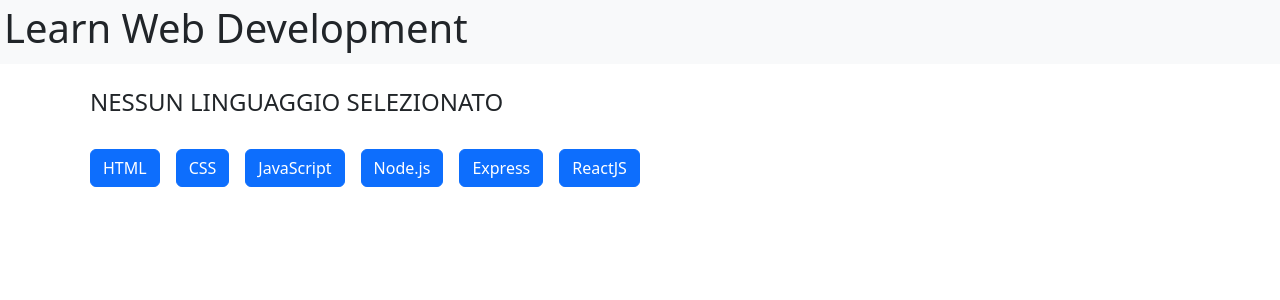
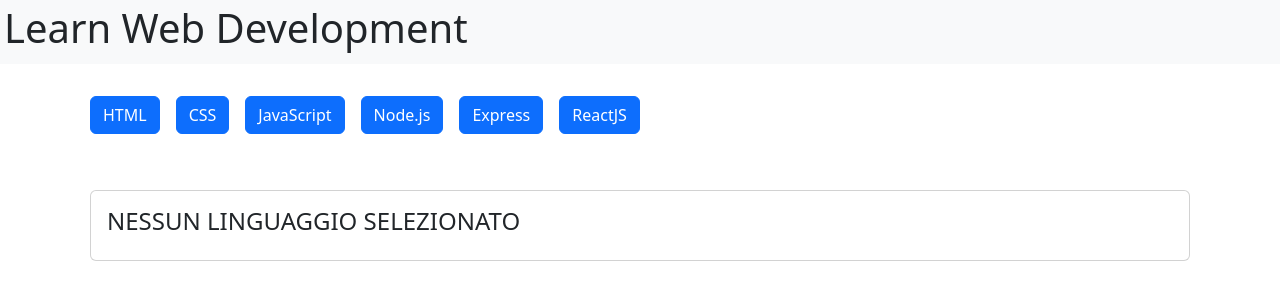
Before and after one commit to MegaEmme/react-use-state, a React (Vite) app: page / in a window 1280 px wide. Shown: the top 300 px of the page. Built offline with nearby package versions, Linux system fonts and the light colour scheme.

Commit message:
feat: modified buffon

```diff
--- a/src/components/Button.jsx
+++ b/src/components/Button.jsx
@@ -5,14 +5,14 @@
     const [isActive, setIsActive] = useState(null);
     return (
         <>
-            <div className={`m-2 mb-4 ${isActive === null ? 'd-block' : 'd-none'}`}>
-                <h4 className="card-body">NESSUN LINGUAGGIO SELEZIONATO</h4>
-            </div>
             {buttons.map(element =>
                 <button onClick={() => { setIsActive(element.title); props.changePress(element.title) }} key={element.id} className={`btn mb-5 m-2 ${isActive === element.title ? 'btn-warning' : 'btn-primary'}`}>
                     {element.title}
                 </button>
             )}
+            <div className={`card m-2 mb-4 ${isActive === null ? 'd-block' : 'd-none'}`}>
+                <h4 className="card-body">NESSUN LINGUAGGIO SELEZIONATO</h4>
+            </div>
         </>
     )
 };
```
Also changed, not shown: src/App.css (deleted, +0 -42 lines).
